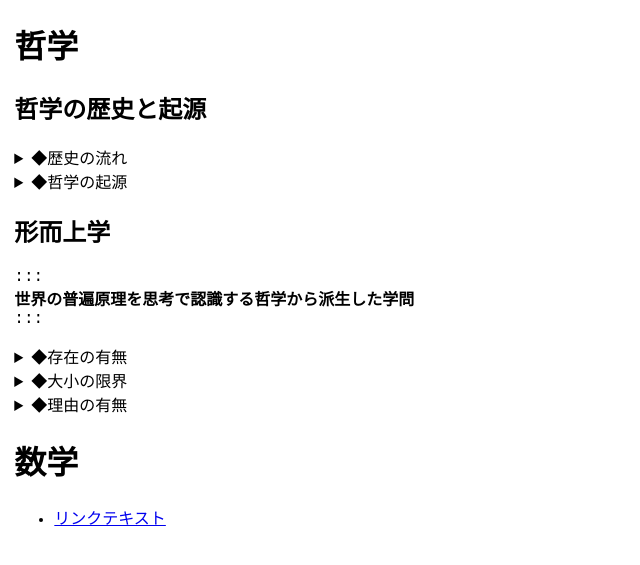
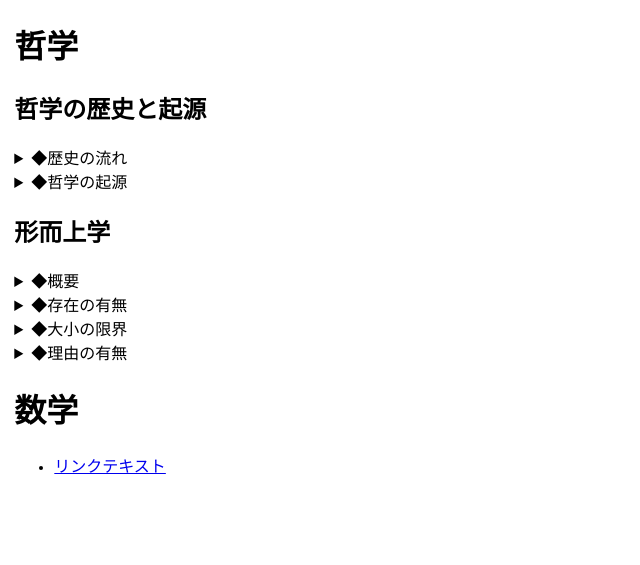
Before and after one commit to zoldof/algo-notes-ci, a Jekyll site: the page built from docs/menu/menu.md, in a window 1280 px wide. Shown: the top 565 px of the page, without its empty margins (0-640 px from the left). Built offline with Jekyll 4.4.1, drawn with Linux system fonts in a browser that asks for light colours; nearby versions of some CDN libraries; our own code applies the rules of GitHub Pages for plain Markdown files; library files that are not in the unit come from our copies.

Commit message:
Update menu.md

```diff
--- a/docs/menu/menu.md
+++ b/docs/menu/menu.md
@@ -19,13 +19,15 @@
 <summary>◆哲学の起源</summary>
 ・ギリシアから始まったとされる<br>
 ・・都市国家を発展させるための議論必要性<br>
-・・パピルスや羊皮紙の普及による影響<br><br>
+・・パピルスや羊皮紙の普及による影響<br>
 </details>
 
 ## 形而上学
-:::
-**世界の普遍原理を思考で認識する哲学から派生した学問**
-:::
+<details>
+<summary>◆概要</summary>
+世界の普遍原理を思考で認識する哲学から派生した学問<br><br>
+</details>
+
 <details>
 <summary>◆存在の有無</summary>
 ・完全円<br>
@@ -40,7 +42,7 @@
 <details>
 <summary>◆理由の有無</summary>
 ・物質の最小単位が球体である<br>
-・生命の誕生<br><br>
+・生命の誕生<br>
 </details>
 
 # 数学
```
